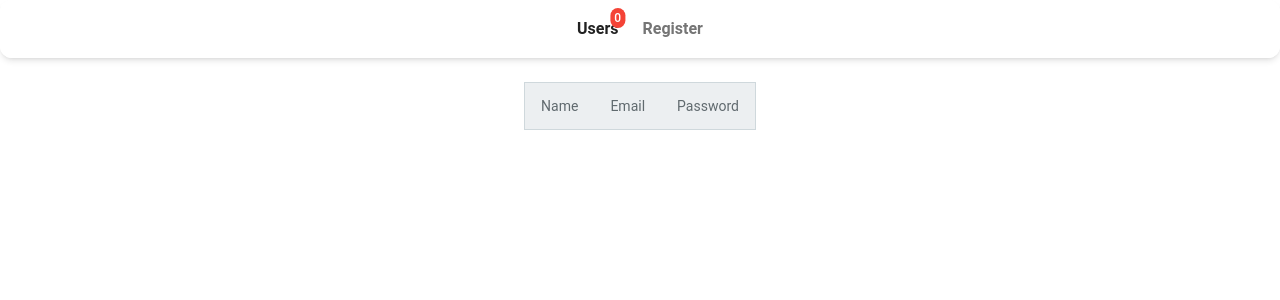
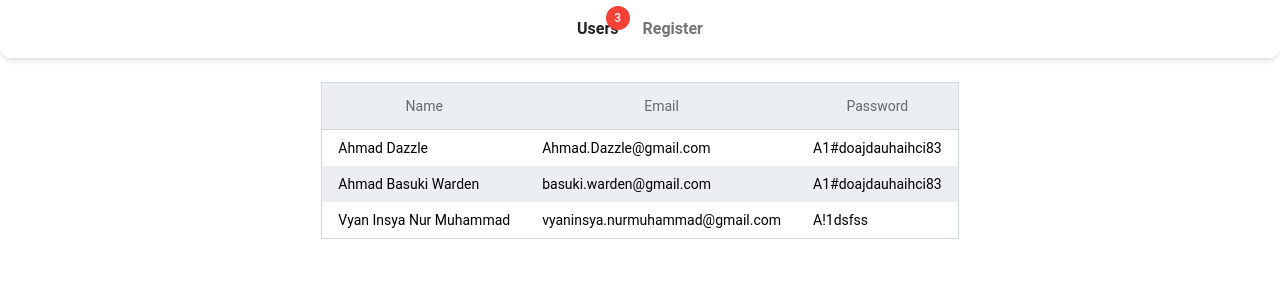
Before and after one commit to vyaninsyanurmuhammad/JCWDOL-013-Exercise-02-09-01, a React (Vite) app: page / in a window 1280 px wide. Shown: the top 300 px of the page. Built offline with nearby package versions, Linux system fonts and the light colour scheme; data requests are answered from the project's data file.

Commit message:
feat (state): implement add and get state thunks

```diff
--- a/src/App.tsx
+++ b/src/App.tsx
@@ -1,9 +1,16 @@
 import { Typography } from "@material-tailwind/react";
 import Layout from "./components/Layout";
-import { useAppSelector } from "./redux/hook";
+import { useAppDispatch, useAppSelector } from "./redux/hook";
+import { useEffect } from "react";
+import { getUserThunk } from "./redux/feature/register-thunk";
 
 function App() {
   const registerState = useAppSelector((state) => state.registerReducer.users);
+  const dispatch = useAppDispatch();
+
+  useEffect(() => {
+    dispatch(getUserThunk())
+  }, []);
 
   return (
     <>
@@ -44,7 +51,7 @@ function App() {
               </thead>
               <tbody>
                 {registerState.map(({ name, email, password }, index) => (
-                  <tr className={index % 2 === 0 ? "" : "bg-blue-gray-50"}>
+                  <tr key={index} className={index % 2 === 0 ? "" : "bg-blue-gray-50"}>
                     <td className="px-4 py-2 text-sm">{name} </td>
                     <td className="px-4 py-2 text-sm">{email} </td>
                     <td className="px-4 py-2 text-sm">{password}</td>
--- a/src/pages/Register.tsx
+++ b/src/pages/Register.tsx
@@ -4,7 +4,7 @@ import * as Yup from "yup";
 import { useFormik } from "formik";
 import { useAppDispatch } from "../redux/hook";
 import { IUser } from "../models/Interfaces/IUser";
-import { registerActions } from "../redux/feature/register-slice";
+import { addUserThunk } from "../redux/feature/register-thunk";
 
 export default function Register() {
   const dispatch = useAppDispatch();
@@ -33,7 +33,7 @@ export default function Register() {
     validationSchema: resigterSchema,
     onSubmit: (values) => {
       dispatch(
-        registerActions.addUser({
+        addUserThunk({
           name: values.name,
           email: values.email,
           password: values.password,
```
